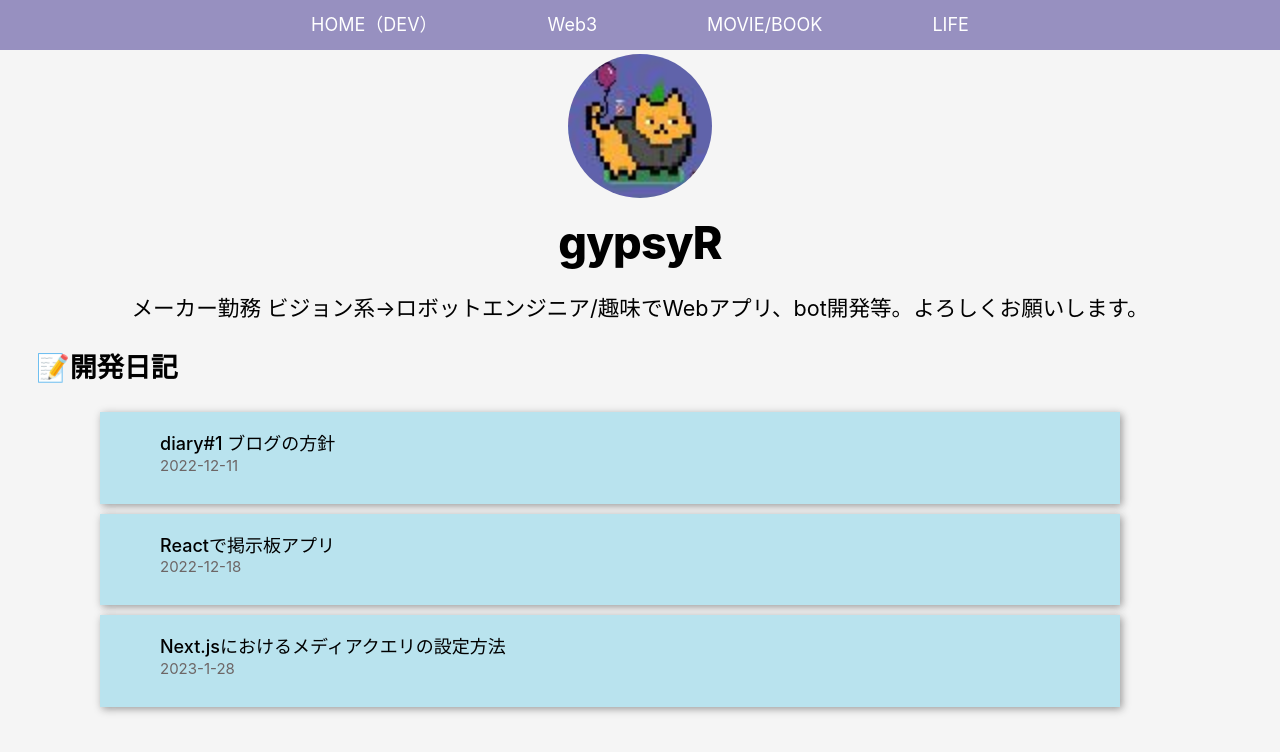
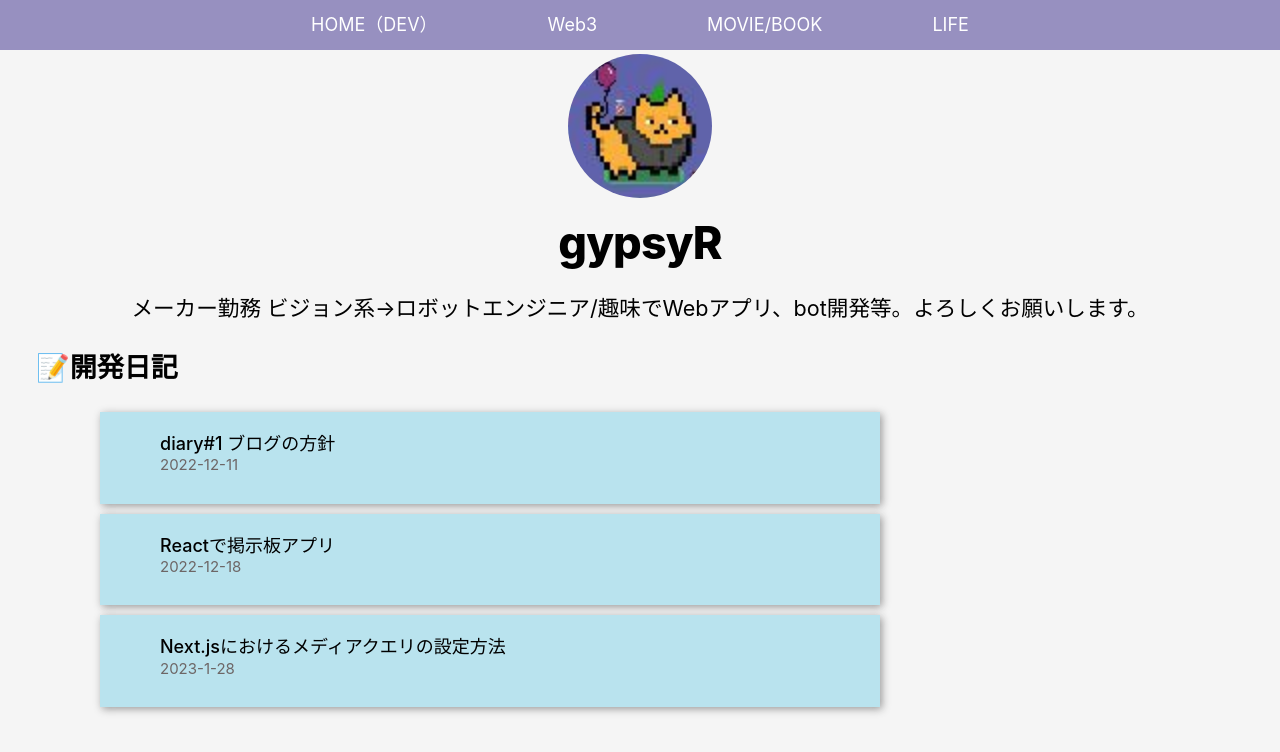
Before and after one commit to makino-ryota/dev_blog, a Next.js app: page / in a window 1280 px wide. Shown: the top 752 px of the page. Built offline with nearby package versions, Linux system fonts and the light colour scheme.

Commit message:
fixed #22

```diff
--- a/pages/index-hobby.js
+++ b/pages/index-hobby.js
@@ -48,14 +48,14 @@ export default function Home({ allPostsData }) {
                 <h2>📝映画・本の記録</h2>
                 <div className={styles.grid}>
                     {allPostsData.map(({ id_hobby, title, date, thumbnail }) => (
-                        <article key={id_hobby}>
+                        <article key={id_hobby} className={utilStyle.articleDiv}>
                             {/* <Link href={`/posts_hobby/${id_hobby}`}>
                                 <img
                                     src={`${thumbnail}`}
                                     className={styles.thumbnailImage}
                                 />
                             </Link> */}
-                            <Link href={`/posts_hobby/${id_hobby}`} className={utilStyle.articleDiv}>
+                            <Link href={`/posts_hobby/${id_hobby}`} className={utilStyle.articleTitle}>
                                 <p className={utilStyle.boldText}>{title}</p>
                             </Link>
                             <br />
--- a/pages/index-life.js
+++ b/pages/index-life.js
@@ -48,14 +48,14 @@ export default function Home({ allPostsData }) {
                 <h2>📝ひとりごと</h2>
                 <div className={styles.grid}>
                     {allPostsData.map(({ id_life, title, date, thumbnail }) => (
-                        <article key={id_life}>
+                        <article key={id_life} className={utilStyle.articleDiv}>
                             {/* <Link href={`/posts_life/${id_life}`}>
                                 <img
                                     src={`${thumbnail}`}
                                     className={styles.thumbnailImage}
                                 />
                             </Link> */}
-                            <Link href={`/posts_life/${id_life}`} className={utilStyle.articleDiv}>
+                            <Link href={`/posts_life/${id_life}`} className={utilStyle.articleTitle}>
                                 <p className={utilStyle.boldText}>{title}</p>
                             </Link>
                             <br />
--- a/pages/index-web3.js
+++ b/pages/index-web3.js
@@ -49,14 +49,14 @@ export default function Home({ allPostsData }) {
         <h2>📝ブロックチェーン関連</h2>
         <div className={styles.grid}>
           {allPostsData.map(({ id_web3, title, date, thumbnail }) => (
-            <article key={id_web3}>
+            <article key={id_web3} className={utilStyle.articleDiv}>
               {/* <Link href={`/posts_web3/${id_web3}`}>
                 <img
                   src={`${thumbnail}`}
                   className={styles.thumbnailImage}
                 />
               </Link> */}
-              <Link href={`/posts_web3/${id_web3}`} className={utilStyle.articleDiv}>
+              <Link href={`/posts_web3/${id_web3}`} className={utilStyle.articleTitle}>
                 <p className={utilStyle.boldText}>{title}</p>
               </Link>
               <br />
--- a/pages/index.js
+++ b/pages/index.js
@@ -49,14 +49,14 @@ export default function Home({ allPostsData }) {
         <h2>📝開発日記</h2>
         <div className={styles.grid}>
           {allPostsData.map(({ id, title, date, thumbnail }) => (
-            <article key={id}>
+            <article key={id} className={utilStyle.articleDiv}>
               {/* <Link href={`/posts/${id}`}>
                 <img
                   src={`${thumbnail}`}
                   className={styles.thumbnailImage}
                 />
               </Link> */}
-              <Link href={`/posts/${id}`} className={utilStyle.articleDiv}>
+              <Link href={`/posts/${id}`} className={utilStyle.articleTitle}>
                 <p className={utilStyle.boldText}>{title}</p>
               </Link>
               <br />
--- a/styles/globals.css
+++ b/styles/globals.css
@@ -75,12 +75,3 @@ nav a:hover {
 nav a svg {
   margin-left: 5px;
 }
-
-article {
-  background-color: rgb(185, 227, 238);
-  margin-left: 5%;
-  margin-right: 10%;
-  box-shadow: 2px 2px 8px #999;
-  padding-left: 5%;
-  padding-bottom: 2%;
-}
--- a/styles/utils.module.css
+++ b/styles/utils.module.css
@@ -52,6 +52,10 @@
 
 .lightText {
   color: rgb(109, 102, 102);
+  height: auto;
+  justify-content: top;
+  padding-top: 7%;
+  /* padding-left: 1%; */
 }
 
 .boldText {
@@ -60,6 +64,15 @@
 }
 
 .articleDiv {
+  background-color: rgb(185, 227, 238);
+  margin-left: 5%;
+  margin-right: 30%;
+  box-shadow: 2px 2px 8px #999;
+  padding-left: 5%;
+  padding-bottom: 2%;
+}
+
+.articleTitle {
   display: grid;
   height: 10px;
   flex-direction: column;
@@ -69,7 +82,7 @@
   cursor: pointer;
 }
 
-.articleDiv:hover {
+.articleTitle:hover {
   transform: translate(1px, 2px);
   box-shadow: none;
 }
```
